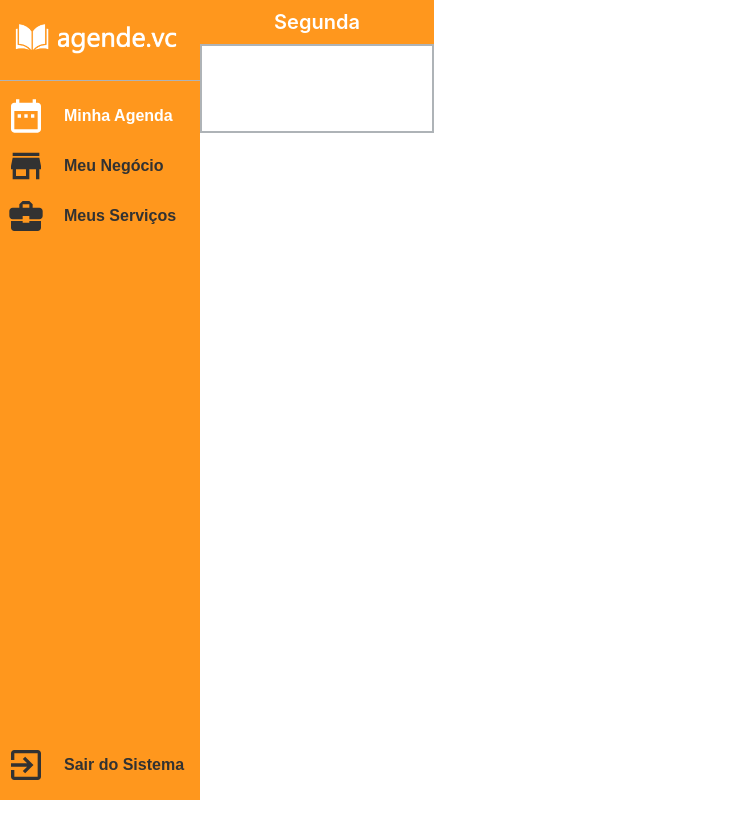
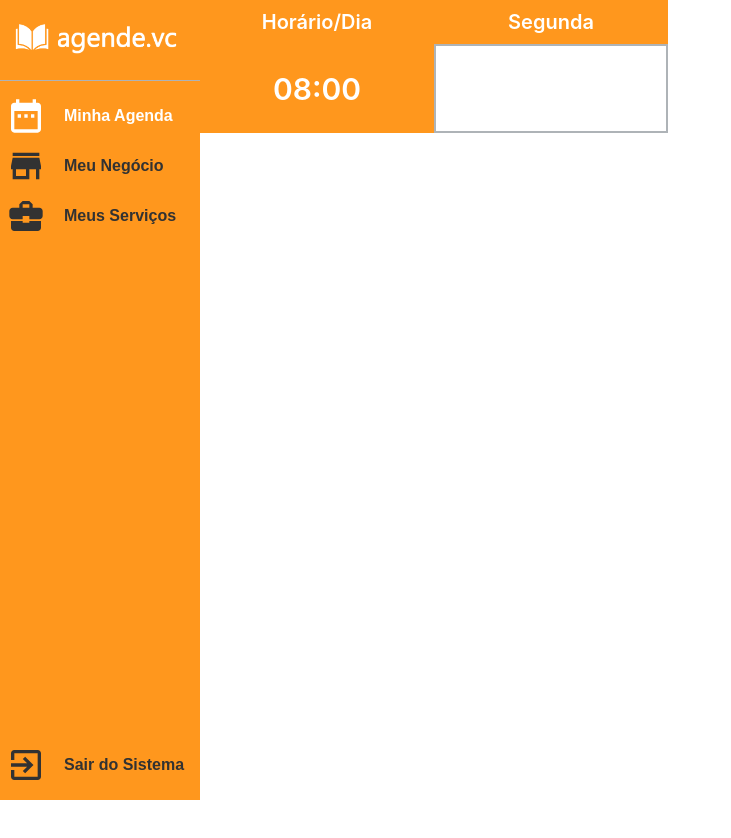
Before and after one commit to william-ferreira/agendevc, a React app in the folder frontend/: page / in a window 1280 px wide. Shown: the top 838 px of the page, without its empty margins (0-731 px from the left). Built offline with nearby package versions, Linux system fonts and the light colour scheme.

Commit message:
Started creating table row component

```diff
--- /dev/null
+++ b/frontend/src/components/desktop/Agenda/Linha/Linha.tsx
@@ -0,0 +1,18 @@
+import React from 'react';
+import { LinhaContainer } from './styles'; // Importa os estilos personalizados
+
+interface LinhaContainerProps {
+  rowName?: string;
+}
+
+const Linha: React.FC<LinhaContainerProps> = ({
+  rowName = ""
+}) => {
+  return (
+    <LinhaContainer>
+      {rowName}
+    </LinhaContainer>
+  );
+};
+
+export {Linha};
--- /dev/null
+++ b/frontend/src/components/desktop/Agenda/Linha/styles.ts
@@ -0,0 +1,16 @@
+import styled from 'styled-components';
+import { theme } from '../../../../styles/theme';
+
+export const LinhaContainer = styled.div`
+  display: flex;
+  width: 230px;  // Largura fixa
+  height: 85px;  // Altura fixa
+  justify-content: center;
+  align-items: center;
+  color: ${theme.COLORS.BACKGROUND_COLOR};
+  font-size: 30px;
+  font-weight: 600;
+  border: 2px solid;
+  border-color: ${theme.COLORS.PRIMARY_COLOR};
+  background-color: ${theme.COLORS.PRIMARY_COLOR};
+`;
--- a/frontend/src/screens/desktop/MinhaAgenda/MinhaAgenda.tsx
+++ b/frontend/src/screens/desktop/MinhaAgenda/MinhaAgenda.tsx
@@ -8,6 +8,7 @@ import { CelulaContainer } from "../../../components/desktop/Agenda/Celula/style
 import { Celula } from "../../../components/desktop/Agenda/Celula/Celula";
 import { ColunaContainer } from "../../../components/desktop/Agenda/Coluna/styles";
 import { Coluna } from "../../../components/desktop/Agenda/Coluna/Coluna";
+import { Linha } from "../../../components/desktop/Agenda/Linha/Linha";
 
 const agendamento = [
   { servico: "Corte de Cabelo", nomeCliente: "João de Barro", whatsappCliente: "(82)95555-2222" },
@@ -17,8 +18,14 @@ const agendamento = [
 const MinhaAgenda: React.FC = () => {
   return (
     <div style={{ display: "inline-table", height: "1080px" }}>
-      <Coluna columnName="Segunda"></Coluna>
-      <Celula></Celula>
+      <div style={{display: "flex"}}>
+        <Coluna columnName="Horário/Dia"></Coluna>
+        <Coluna columnName="Segunda"></Coluna>
+      </div>
+      <div style={{display: "flex"}}>
+        <Linha rowName="08:00"></Linha>
+        <Celula></Celula>
+      </div>
       <div style={{ flexGrow: 1, backgroundColor: theme.COLORS.BACKGROUND_COLOR, padding: "20px" }}>
         {/* Add your agenda content here */}
       </div>
```
